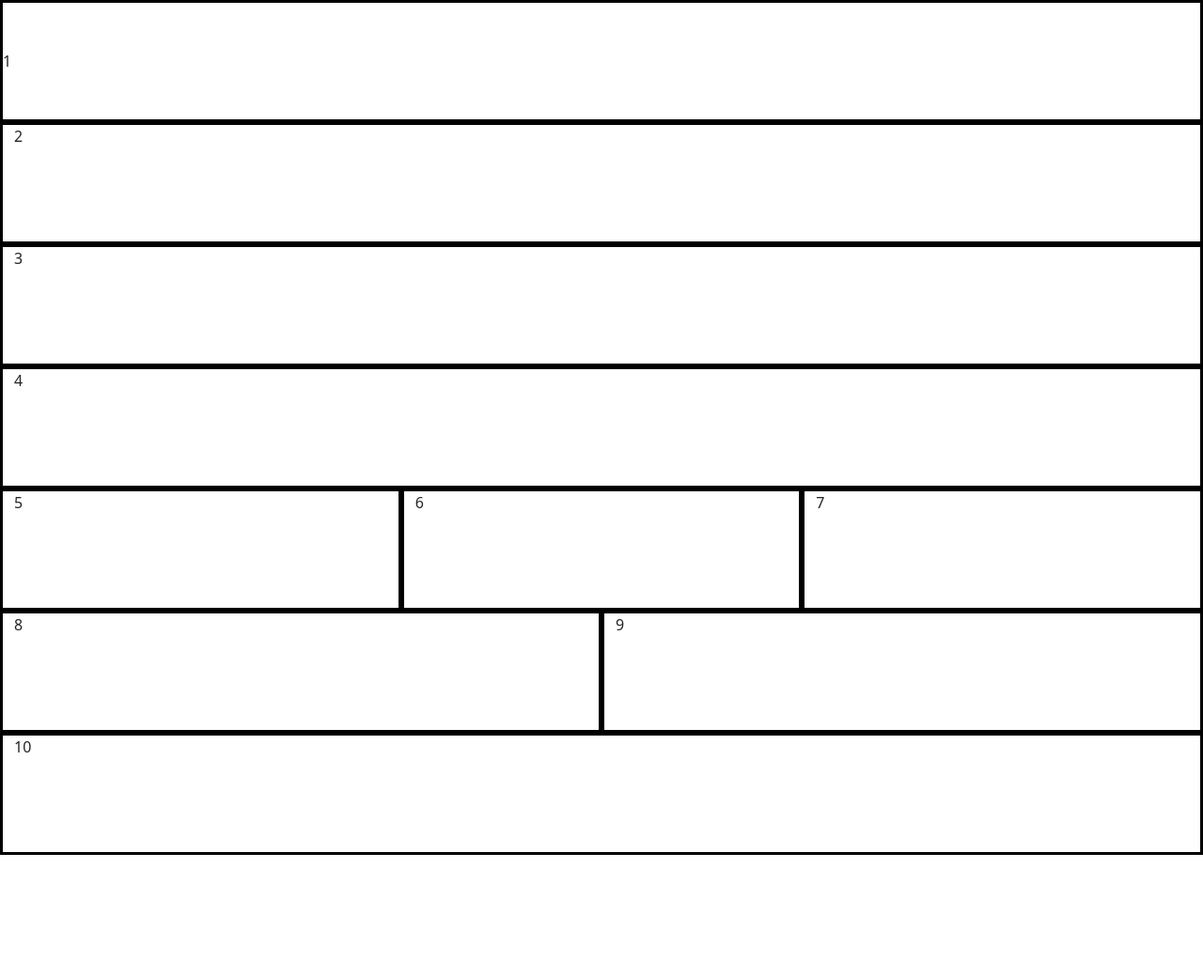
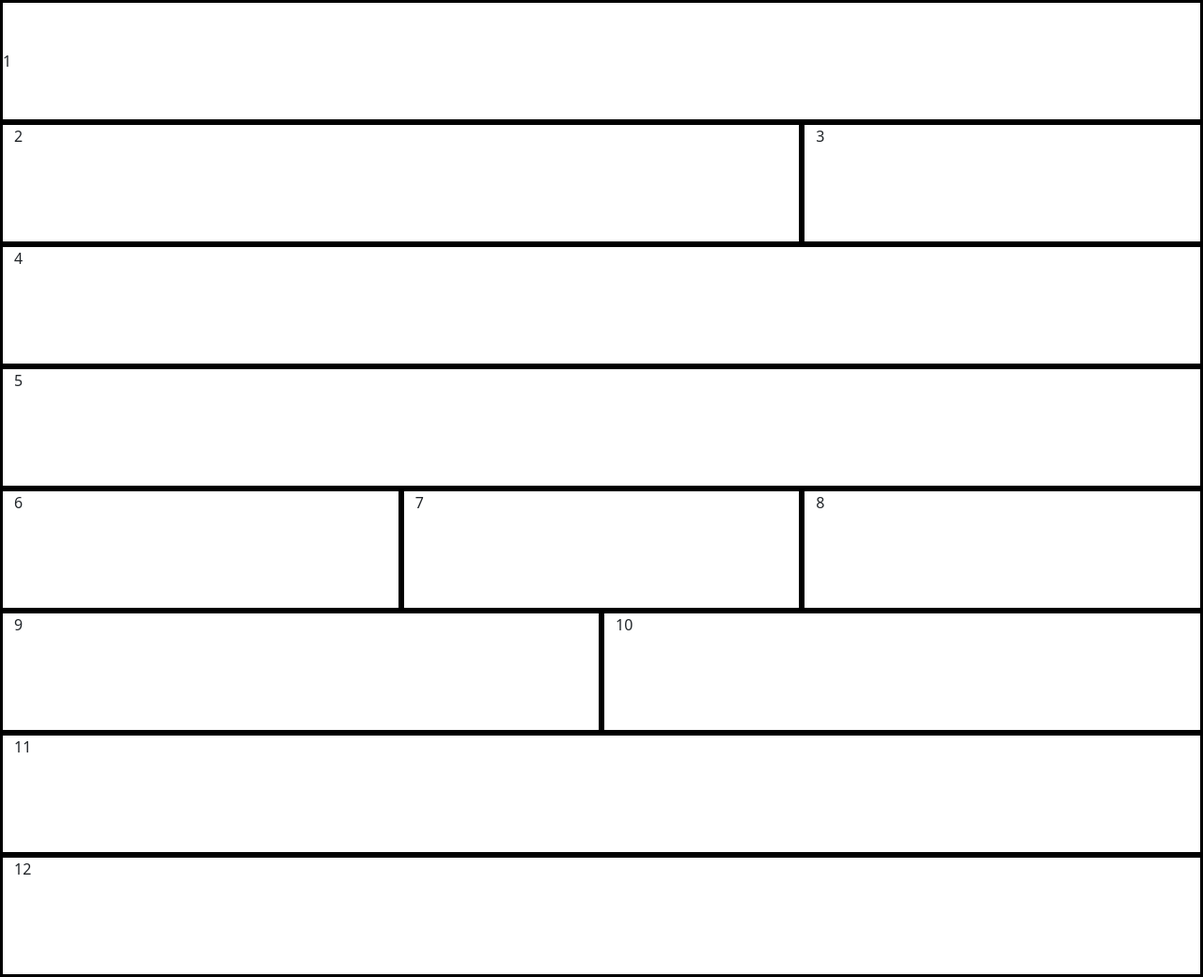
Before and after one commit to andrescaas0308/bootstrap_css, a plain HTML site: page index.html in a window 1280 px wide. Shown: the whole page at 94% size. Before the commit the page ends 910 px from the top, so only its background shows below. Drawn offline with nearby package versions, Linux system fonts and the light colour scheme.

Commit message:
Segunda propuesta de estructura HTML

```diff
--- a/index.html
+++ b/index.html
@@ -11,15 +11,17 @@
     <div class="container-fluid">
         <div class="row">
             <div class="col-6 col-sm-6 col-md-3 col-lg-3 col-xl-12 col-xxl-12 navbar">1</div>
-            <div class="col-6 col-sm-6 col-md-9 col-lg-9 col-xl-12 col-xxl-12 section">2</div>
-            <div class="col-6 col-sm-6 col-md-4 col-lg-4 col-xl-12 col-xxl-12 section">3</div>
-            <div class="col-6 col-sm-6 col-md-8 col-lg-8 col-xl-12 col-xxl-12 section">4</div>
-            <div class="col-6 col-sm-6 col-md-5 col-lg-5 col-xl-4 col-xxl-4 cards">5</div>
-            <div class="col-6 col-sm-6 col-md-7 col-lg-7 col-xl-4 col-xxl-4 cards">6</div>
-            <div class="col-12 col-sm-12 col-md-4 col-lg-4 col-xl-4 col-xxl-4 cards">7</div>
-            <div class="col-12 col-sm-12 col-md-8 col-lg-8 col-xl-6 col-xxl-6 spaces">8</div>
-            <div class="col-6 col-sm-6 col-md-3 col-lg-3 col-xl-6 col-xxl-6 spaces">9</div>
-            <div class="col-6 col-sm-6 col-md-9 col-lg-9 col-xl-12 col-xxl-12 section">10</div>
+            <div class="col-6 col-sm-6 col-md-9 col-lg-9 col-xl-8 col-xxl-8 spaces">2</div>
+            <div class="col-6 col-sm-6 col-md-9 col-lg-9 col-xl-4 col-xxl-4 spaces">3</div>
+            <div class="col-6 col-sm-6 col-md-4 col-lg-4 col-xl-12 col-xxl-12 section">4</div>
+            <div class="col-6 col-sm-6 col-md-8 col-lg-8 col-xl-12 col-xxl-12 section">5</div>
+            <div class="col-6 col-sm-6 col-md-5 col-lg-5 col-xl-4 col-xxl-4 cards">6</div>
+            <div class="col-6 col-sm-6 col-md-7 col-lg-7 col-xl-4 col-xxl-4 cards">7</div>
+            <div class="col-12 col-sm-12 col-md-4 col-lg-4 col-xl-4 col-xxl-4 cards">8</div>
+            <div class="col-12 col-sm-12 col-md-8 col-lg-8 col-xl-6 col-xxl-6 spaces">9</div>
+            <div class="col-6 col-sm-6 col-md-3 col-lg-3 col-xl-6 col-xxl-6 spaces">10</div>
+            <div class="col-6 col-sm-6 col-md-9 col-lg-9 col-xl-12 col-xxl-12 section">11</div>
+            <div class="col-6 col-sm-6 col-md-3 col-lg-3 col-xl-12 col-xxl-12 footer">12</div>
         </div>
     </div>
 </body>
```
